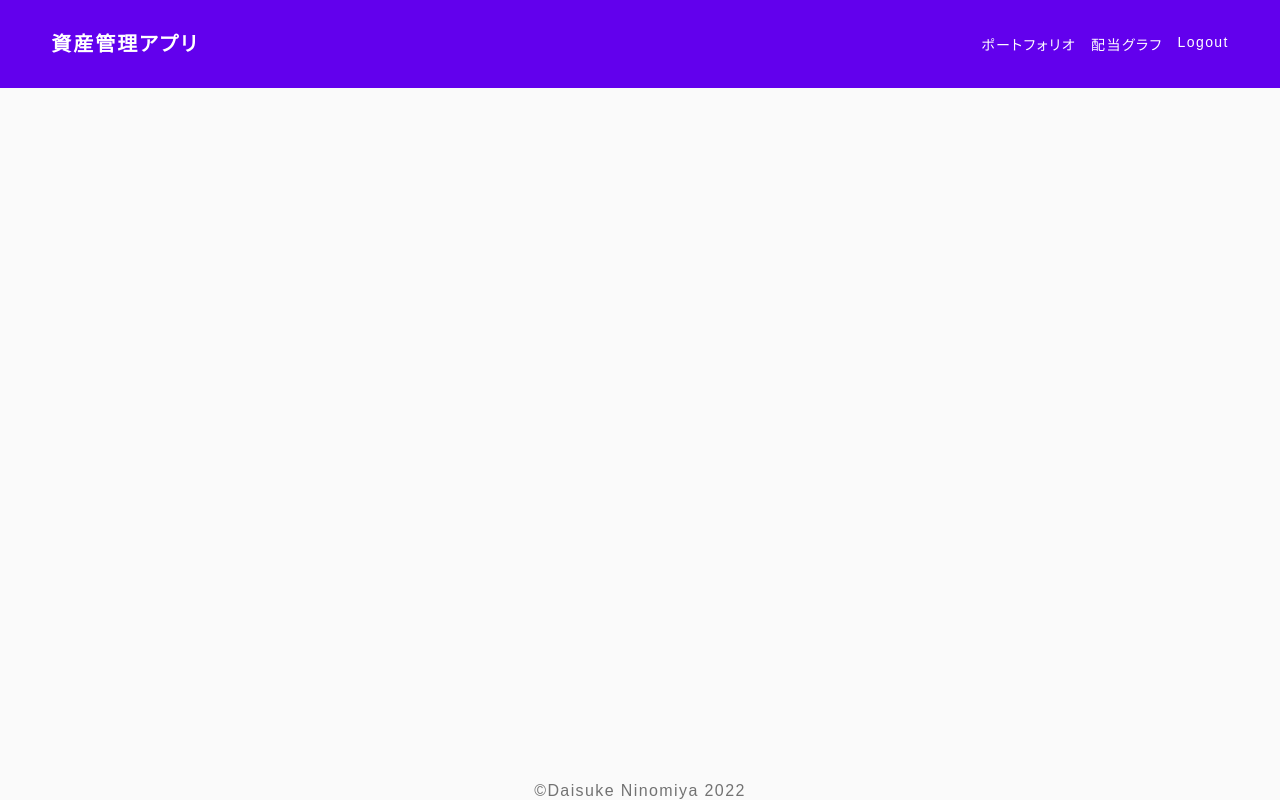
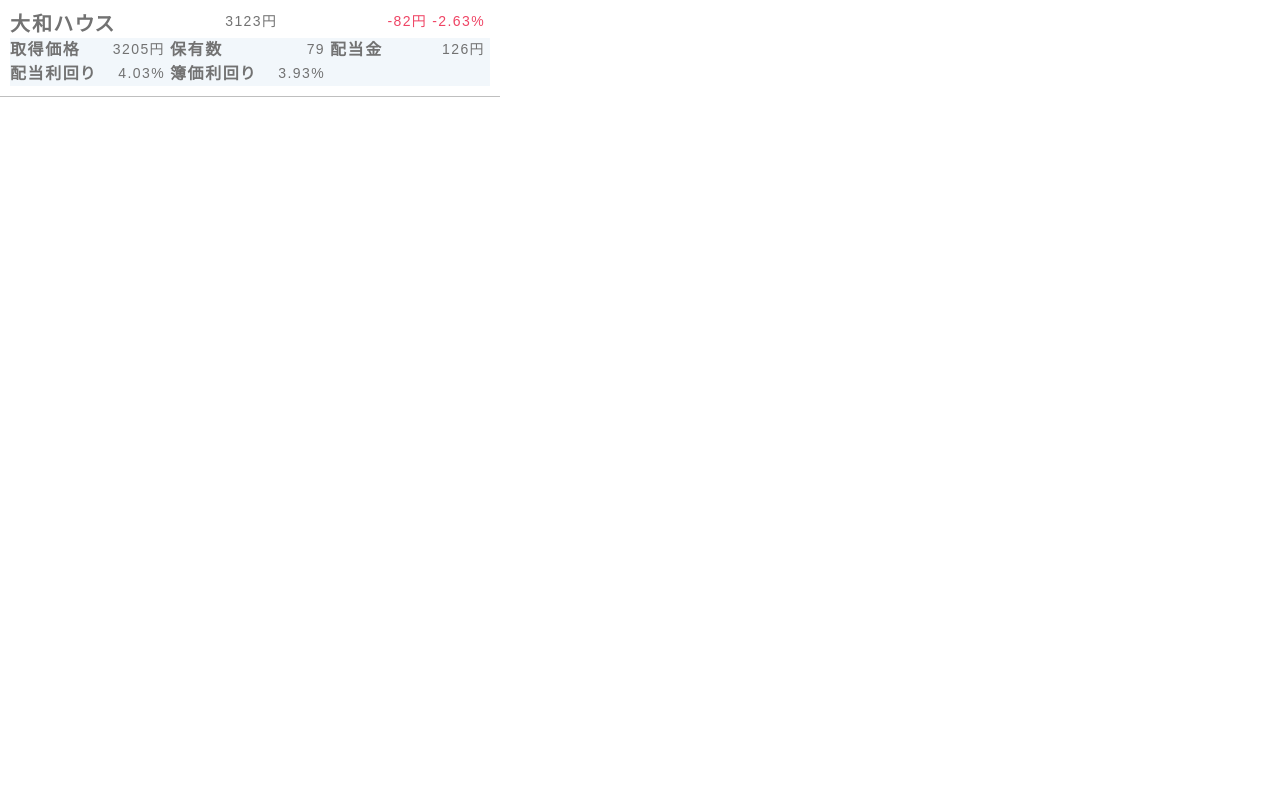
Before and after one commit to ninomiyadaisuke/asset-management-app, a Next.js app: page /sample in a window 1280 px wide. Built offline with nearby package versions, Linux system fonts and the light colour scheme.

Commit message:
create AssetCard component

```diff
--- /dev/null
+++ b/src/components/atoms/Card/AssetCard.tsx
@@ -0,0 +1,55 @@
+import { FC } from 'react';
+
+import styles from '../../../styles/components/atoms/card.module.scss';
+
+const AssetCard: FC = () => {
+  const name = '大和ハウス';
+  const numberOfPossessions = 79;
+  const marketPrice = 3123;
+  const purchasePrice = 3205;
+  const dividend = 126;
+  const dividendYield = ((126 / 3123) * 100).toFixed(2);
+  const bookValueYield = ((126 / 3205) * 100).toFixed(2);
+  const profitAndLoss = marketPrice - purchasePrice;
+  const percent = ((profitAndLoss / marketPrice) * 100).toFixed(2);
+  const CheckedPositiveAndNegative = Math.sign(profitAndLoss);
+
+  return (
+    <div className={styles.card}>
+      <div className={styles.card__title}>
+        <h3>{name}</h3>
+        <p>{`${marketPrice}円`}</p>
+        <div className={styles.card__title_right}>
+          <p
+            className={CheckedPositiveAndNegative >= 0 ? styles.card__profit : styles.card__loss}
+          >{`${profitAndLoss}円`}</p>
+          <p className={CheckedPositiveAndNegative >= 0 ? styles.card__profit : styles.card__loss}>{`${percent}%`}</p>
+        </div>
+      </div>
+      <div className={styles.card__body}>
+        <div className={styles.card__grid}>
+          <h4>取得価格</h4>
+          <p>{`${purchasePrice}円`}</p>
+        </div>
+        <div className={styles.card__grid}>
+          <h4>保有数</h4>
+          <p>{numberOfPossessions}</p>
+        </div>
+        <div className={styles.card__grid}>
+          <h4>配当金</h4>
+          <p>{`${dividend}円`}</p>
+        </div>
+        <div className={styles.card__grid}>
+          <h4>配当利回り</h4>
+          <p>{`${dividendYield}%`}</p>
+        </div>
+        <div className={styles.card__grid}>
+          <h4>簿価利回り</h4>
+          <p>{`${bookValueYield}%`}</p>
+        </div>
+      </div>
+    </div>
+  );
+};
+
+export default AssetCard;
--- /dev/null
+++ b/src/components/atoms/Card/index.ts
@@ -0,0 +1 @@
+export { default as AssetCard } from './AssetCard';
--- a/src/pages/sample.tsx
+++ b/src/pages/sample.tsx
@@ -1,12 +1,15 @@
 import React from 'react';
 import { NextPage } from 'next';
 import { Layout } from '../components/Layout';
+import { AssetCard } from '../components/atoms/Card';
 
 const Sample: NextPage = () => {
   return (
-    <Layout title="sample" description="sample">
-      sample
-    </Layout>
+    // <Layout title="sample" description="sample">
+    <div style={{ width: '500px' }}>
+      <AssetCard />
+    </div>
+    // </Layout>
   );
 };
 
--- a/src/styles/base.scss
+++ b/src/styles/base.scss
@@ -5,7 +5,7 @@
 }
 
 body {
-  color: $main;
+  color: $light-gray;
   font-family: 'Noto Sans JP', sans-serif;
   font-size: 14px;
   font-feature-settings: 'palt';
--- /dev/null
+++ b/src/styles/components/atoms/card.module.scss
@@ -0,0 +1,74 @@
+@import '../../variables.scss';
+
+.card {
+  padding: 10px;
+  border-bottom: 1px solid lighten($light-gray, 30%);
+  width: 100%;
+  height: auto;
+  p {
+    font-size: 10px;
+  }
+  &__profit,&__loss {
+    font-size: 8px;
+  }
+  &__profit {
+    color: $main;
+  }
+  &__loss {
+    color: $secondary;
+  }
+
+  h3,
+  h4 {
+    display: flex;
+    align-items: center;
+  }
+  &__title {
+    h3 {
+      font-size: 14px;
+    }
+    &_right {
+      display: flex;
+      p {
+        margin-right: 5px;
+      }
+    }
+    display: flex;
+    justify-content: space-between;
+  }
+  &__body {
+    h4 {
+      font-size: 12px;
+    }
+
+    display: grid;
+    background-color: $card-body;
+    grid-template-columns: 1fr 1fr;
+  }
+  &__grid {
+    display: flex;
+    justify-content: space-between;
+    margin-right: 5px;
+  }
+  @include mq('md') {
+    &__profit,&__loss {
+      font-size: 12px;
+    }
+    p {
+      font-size: 14px;
+    }
+    &__title {
+      h3 {
+        font-size: 20px;
+      }
+    }
+    &__body {
+      h4 {
+        font-size: 16px;
+      }
+      display: grid;
+      background-color: $card-body;
+      grid-template-columns: 1fr 1fr 1fr;
+    }
+  }
+}
--- a/src/styles/variables.scss
+++ b/src/styles/variables.scss
@@ -1,10 +1,11 @@
-$main: #6200ed;
+$main: #0164c9;
 $secondary:#ef4565;
 $light-blue: #0cf9f9;
 $light-purple:#6300ed63;
 $white: #ffffff;
 $light-gray: #727272;
 $background:#fafafa;
+$card-body:#f2f7fb;
 
 $breakpoints: (
   'xxs': 'screen and (min-width: 440px)',
```
